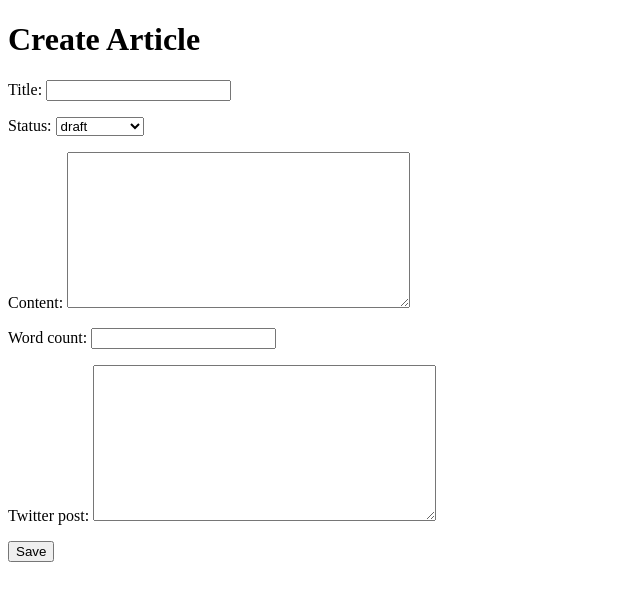
After one commit to heinan-ai/article_project, a Django app: page /articles/create/ in a window 1280 px wide. The commit adds this page. Shown: the top 601 px of the page, without its empty margins (0-640 px from the left). Run offline with Django 5.2, Linux system fonts and the light colour scheme.

Commit message:
create view for article creation and corresponding template

```diff
--- /dev/null
+++ b/article/forms.py
@@ -0,0 +1,26 @@
+# article/forms.py
+from django import forms
+from article.models import Article
+
+class CreateArticleForm(forms.Form):
+    title = forms.CharField(max_length=100)
+    status = forms.ChoiceField(
+        choices=(
+            ("draft", "draft"),
+            ("inprogress", "in progress"),
+            ("published", "published")
+        )
+    )
+    content = forms.CharField(widget=forms.Textarea)
+    word_count = forms.IntegerField()
+    twitter_post = forms.CharField(widget=forms.Textarea, required=False)
+
+    # class Meta:
+    #     model = Article
+    #     fields = (
+    #         "title",
+    #         "status",
+    #         "content",
+    #         "word_count",
+    #         "twitter_post",
+    #     )
--- /dev/null
+++ b/article/urls.py
@@ -0,0 +1,9 @@
+# article/urls.py
+from django.urls import path
+from article.views import home
+from article.views import create_article
+
+urlpatterns = [
+    path("", home, name="home"),
+    path("articles/create/", create_article, name="create_article"),
+]
--- a/article/views.py
+++ b/article/views.py
@@ -1,8 +1,28 @@
 # article/views.py
 
-from django.shortcuts import render
+from django.shortcuts import render, redirect
 from article.models import Article
+from .forms import CreateArticleForm
 
 def home(request):
     articles = Article.objects.all()
     return render(request, "article/home.html", {"articles": articles})
+
+
+def create_article(request):
+    if request.method == "POST":
+        form = CreateArticleForm(request.POST)
+        if form.is_valid():
+            form_data = form.cleaned_data()
+            new_article = Article(
+                title=form_data["title"],
+                status=form_data["status"],
+                content=form_data["content"],
+                word_count=form_data["word_count"],
+                twitter_post=form_data["twitter_post"]
+            )
+            new_article.save()
+            return redirect("home")
+    else:
+        form = CreateArticleForm()
+    return render(request, "article/create_article.html", {"form": form})
--- a/django_project/urls.py
+++ b/django_project/urls.py
@@ -15,8 +15,10 @@ Including another URLconf
     2. Add a URL to urlpatterns:  path('blog/', include('blog.urls'))
 """
 from django.contrib import admin
-from django.urls import path
+from django.urls import path, include
+
 
 urlpatterns = [
     path('admin/', admin.site.urls),
+    path("", include("article.urls")),
 ]
--- /dev/null
+++ b/templates/article/create_article.html
@@ -0,0 +1,16 @@
+<!-- templates/article/create_article.html -->
+<!DOCTYPE html>
+<head>
+    <meta charset="UTF-8">
+    <meta name="viewport" content="width=device-width, initial=scale=1.0">
+    <title>Create article</title>
+</head>
+<body>
+    <h1>Create Article</h1>
+    <form method="POST">
+        {% csrf_token %}
+        {{form.as_p}}
+        <button type="submit">Save</button>
+    </form>
+</body>
+</html>
```
Also changed, not shown: templates/article/home.html (+5 -3 lines).
